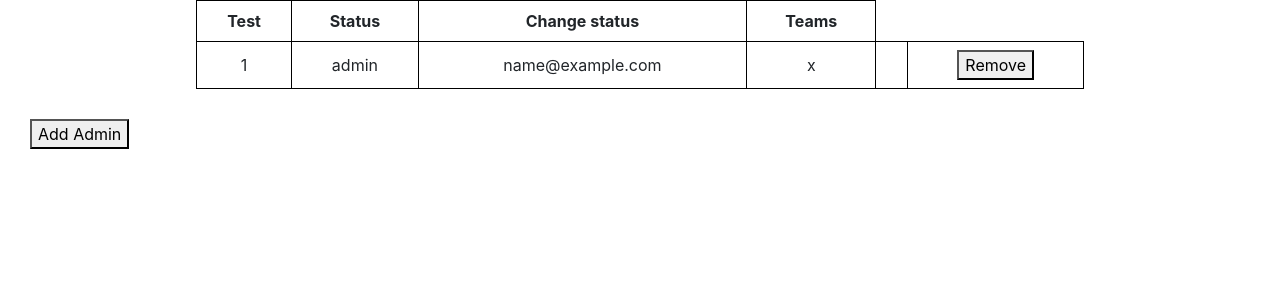
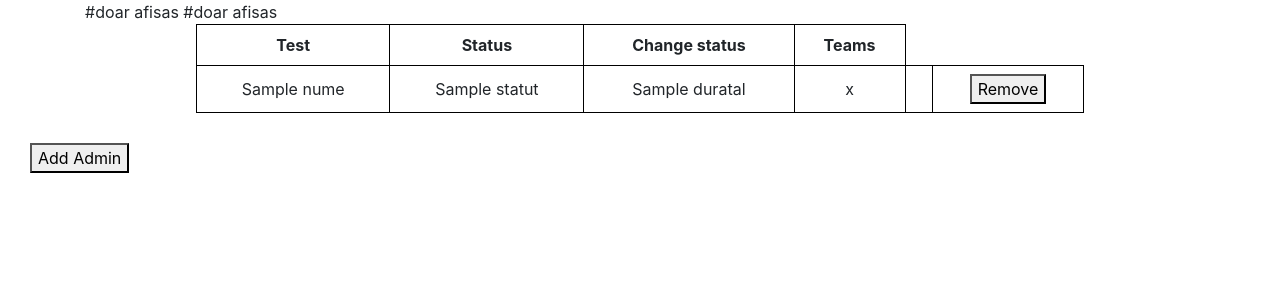
Before and after one commit to mihais137/aplicatietutorialpythonflask, a Flask app: template website/templates/admin_test.html in a window 1280 px wide. Shown: the part 16-316 px from the top of the page. Run offline with Flask 2, Linux system fonts and the light colour scheme; the template is opened without the code that fills it: most values are stand-ins (such as "Sample title", 1, 10 or a date in 2020); some libraries are stand-ins or nearby versions.

Commit message:
comments added

```diff
--- a/website/models.py
+++ b/website/models.py
@@ -69,6 +69,10 @@ class Test(db.Model):
     durata = db.Column(db.Integer)
     intrebari = db.relationship('Intrebari')
 
+    def change_status(self, new_status):
+        self.status =  new_status
+
+
 class Intrebari(db.Model):
     id = db.Column(db.Integer, primary_key=True)
     intrebare = db.Column(db.String)
--- a/website/templates/admin_test.html
+++ b/website/templates/admin_test.html
@@ -40,9 +40,9 @@
         <th>Teams</th>
     {% for test in testss:%}
     <tr>
-    <td>{{admin.id}}</td>
-    <td>{{admin.level}}</td>
-    <td>{{admin.email}}</td>
+    <td>{{test.nume}}</td> #doar afisas
+    <td>{{test.statut}}</td>
+    <td>{{test.duratal}}</td> #doar afisas
     <td>{{admin.generated_password}}</td>
     <td><form method = "POST" value = "change">
       <input type="hidden" name="change" value="delete">
```
Also changed, not shown: website/admin.py (+9 -0 lines).
